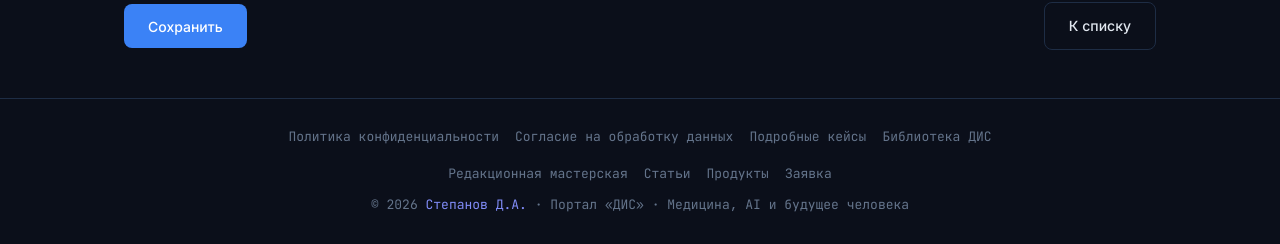
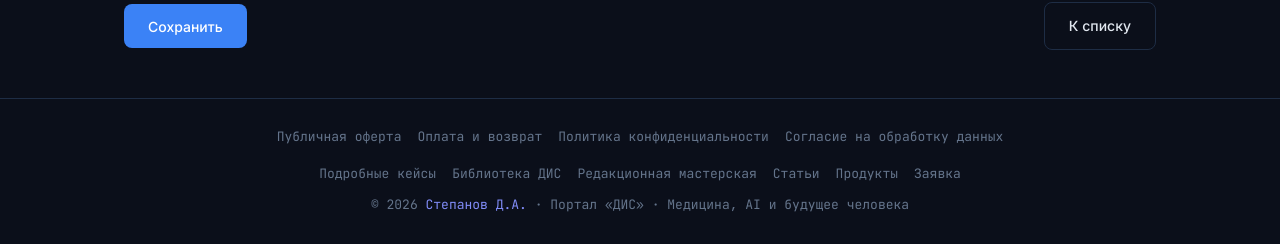
Before and after one commit to dimitry8st-prog/st8dom-site, a Flask app: page /admin/articles/new/ in a window 1280 px wide. Shown: the part 1758-2002 px from the top of the page. Run offline with Flask 3, Linux system fonts and the light colour scheme; a user stored in the database is signed in.

Commit message:
Link legal payment documents in footer

```diff
--- a/templates/base.html
+++ b/templates/base.html
@@ -103,6 +103,8 @@
   <footer class="foot">
     <div class="container">
       <div class="foot-links">
+        <a href="{{ url_for('offer') }}">Публичная оферта</a>
+        <a href="{{ url_for('payment_and_refunds') }}">Оплата и возврат</a>
         <a href="{{ url_for('privacy') }}">Политика конфиденциальности</a>
         <a href="{{ url_for('consent') }}">Согласие на обработку данных</a>
         <a href="{{ url_for('cases_list') }}">Подробные кейсы</a>
```
